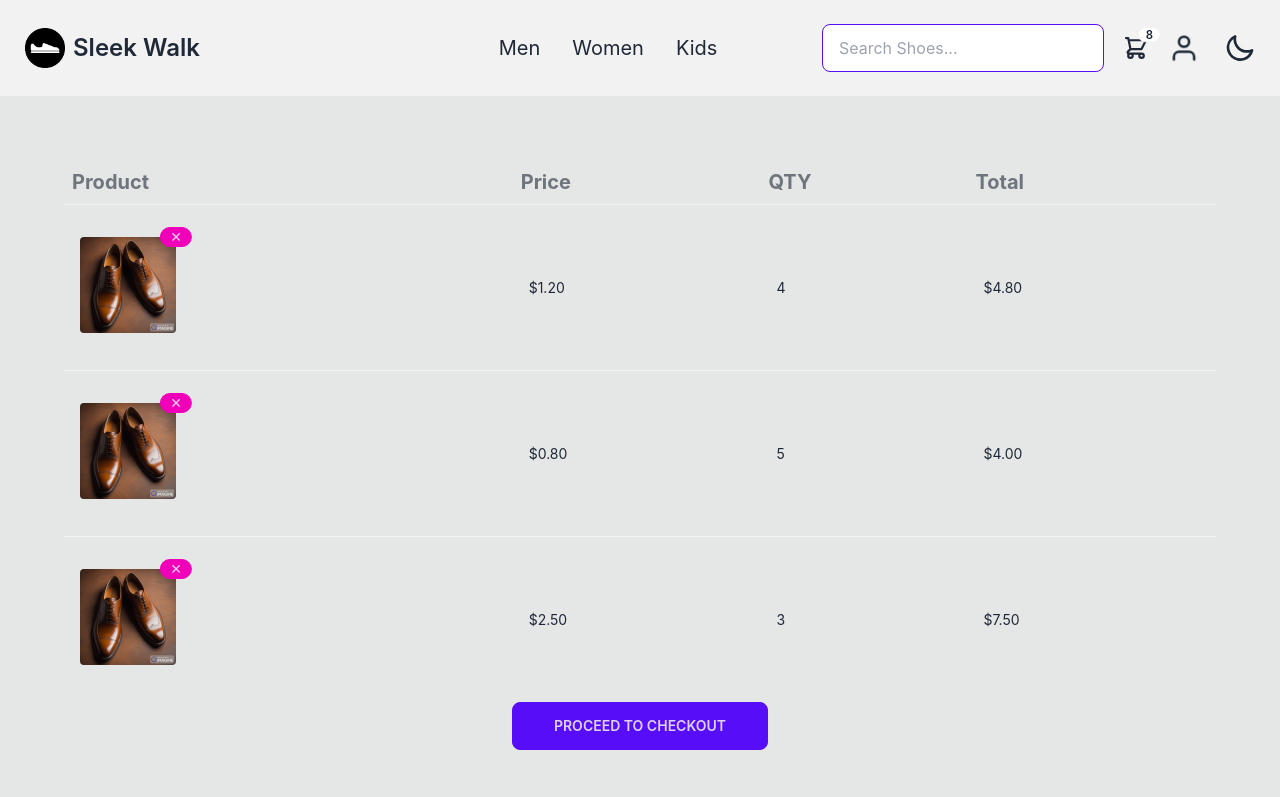
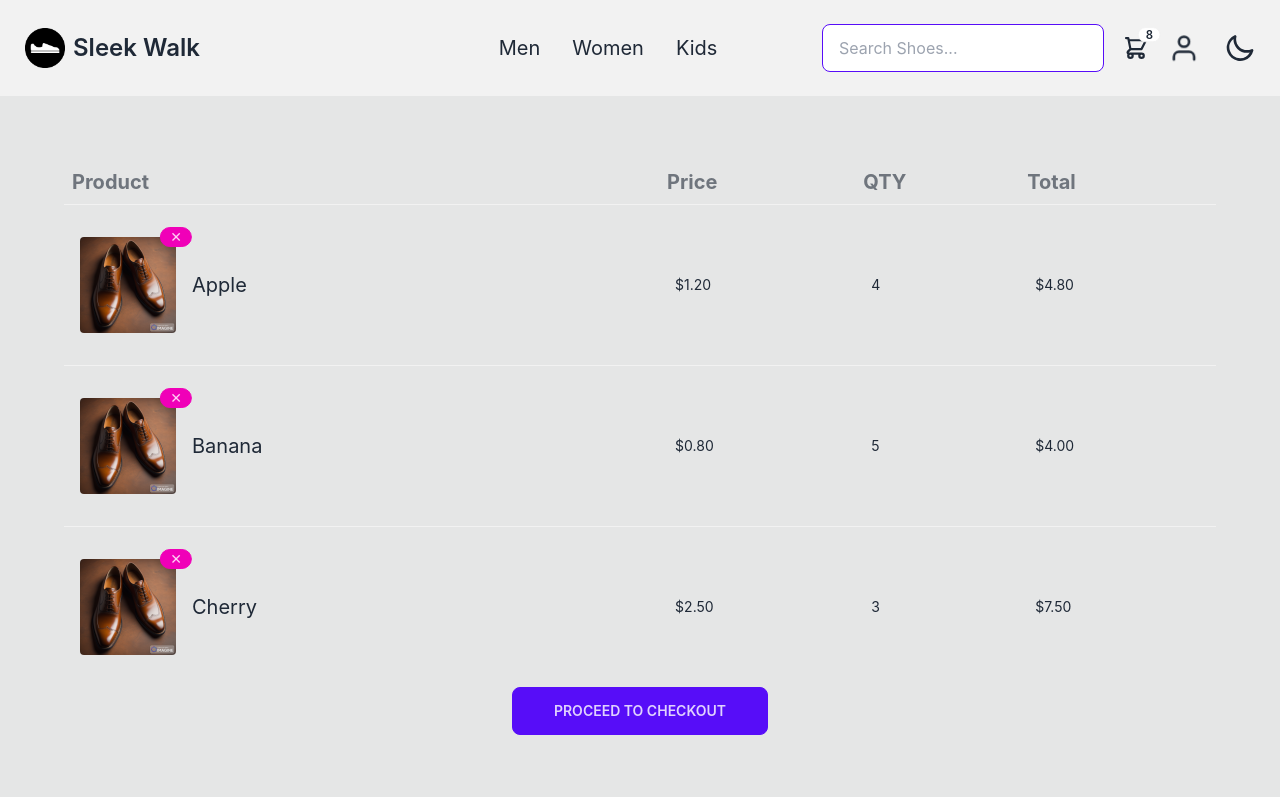
Before and after one commit to Ziyad-Aljaser/sleek-walk, a React (Create React App) app in the folder client/: page /cart in a window 1280 px wide. Shown: the top 797 px of the page. Built offline with nearby package versions, Linux system fonts and the light colour scheme.

Commit message:
Add name of product on the cart table

```diff
--- a/client/src/pages/Cart.jsx
+++ b/client/src/pages/Cart.jsx
@@ -43,10 +43,22 @@ export default function Cart() {
     console.log("Deleted Successfully");
   };
 
+  // The page when the cart is empty
+  if (products.length === 0) {
+    return (
+      <Layout>
+        <div className="bg-base-300 flex justify-center items-center h-screen">
+          <h1 className="text-4xl sm:text-5xl font-bold">Your cart is empty</h1>
+        </div>
+      </Layout>
+    );
+  }
+
   return (
     <Layout>
       <div className="p-2 sm:p-16 bg-base-300">
         <table className="table w-full">
+
           {/* Table Header */}
           <thead>
             <tr>
@@ -63,7 +75,8 @@ export default function Cart() {
               <tr key={index}>
                 {/* Product image with the delete button */}
                 <td className="py-8">
-                  <div className="indicator z-[0]">
+                  <div className="flex items-center">
+                    <div className="indicator z-[0] relative">
                       <span
                         className="indicator-item badge badge-secondary cursor-pointer"
                         onClick={() => handleDelete(product.product)} // Using product name to identify which product to delete
@@ -76,6 +89,9 @@ export default function Cart() {
                         </div>
                       </div>
                     </div>
+                    <span className="ml-4 sm:text-xl">{product.product}</span>{" "}
+                    {/* Displaying the product name */}
+                  </div>
                 </td>
 
                 <td>${product.price.toFixed(2)}</td>
@@ -84,6 +100,7 @@ export default function Cart() {
               </tr>
             ))}
           </tbody>
+
         </table>
 
         <div className="flex justify-center">
```
Lines whose indentation alone changed are shown as unchanged.
